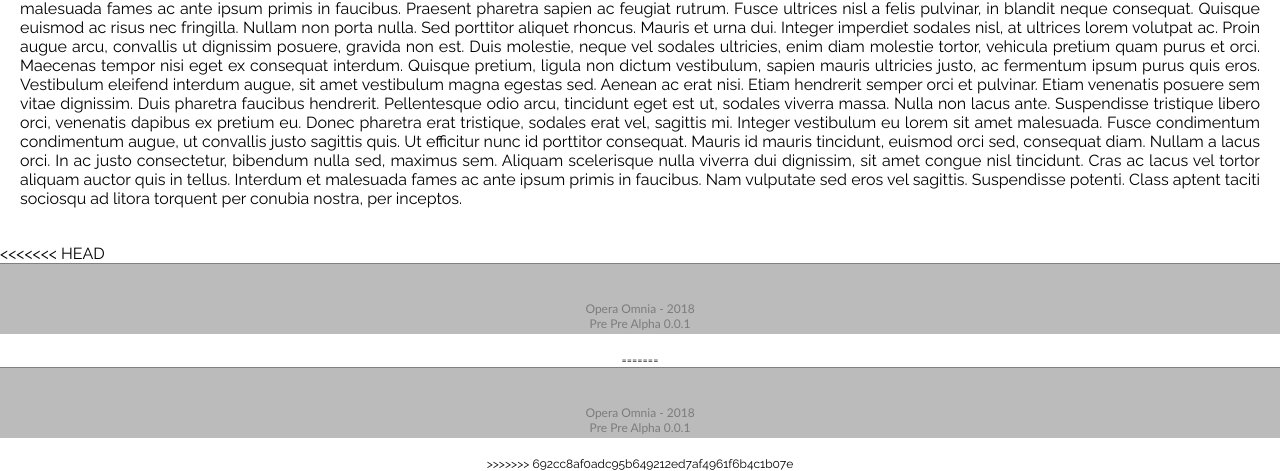
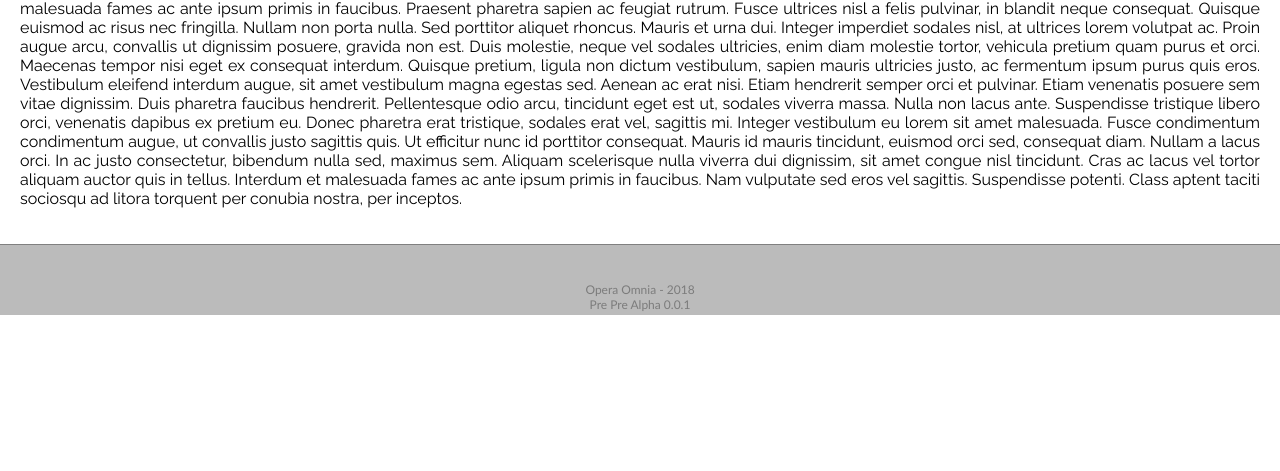
Before and after one commit to SerouxN/OperaOmnia, a PHP site: page /author.php?authid=1 in a window 1280 px wide. Shown: the part 846-1317 px from the top of the page. After the commit the page ends 1161 px from the top, so only its background shows below. Run offline with PHP 8.4, Linux system fonts and the light colour scheme; data that the repository does not hold is empty.

Commit message:
Modified Footer

```diff
--- a/footer.php
+++ b/footer.php
@@ -1,10 +1,4 @@
-<<<<<<< HEAD
 <footer>
     <p>Opera Omnia - 2018<br/>
     Pre Pre Alpha 0.0.1</p>
-=======
-<footer>
-    <p>Opera Omnia - 2018<br/>
-    Pre Pre Alpha 0.0.1</p>
->>>>>>> 692cc8af0adc95b649212ed7af4961f6b4c1b07e
 </footer>
```
